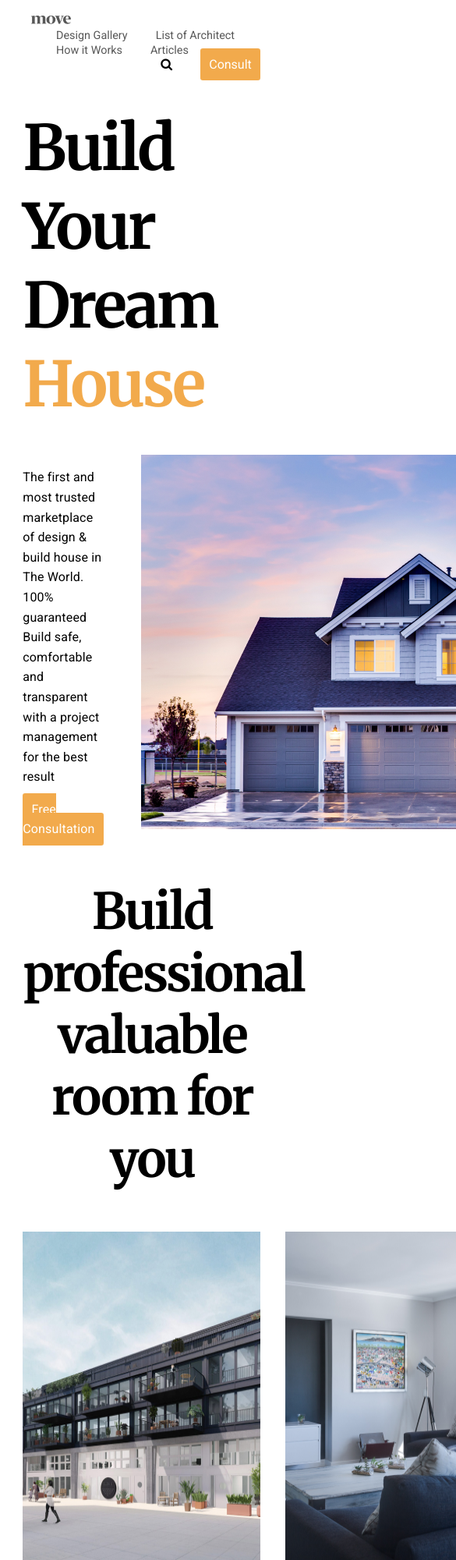
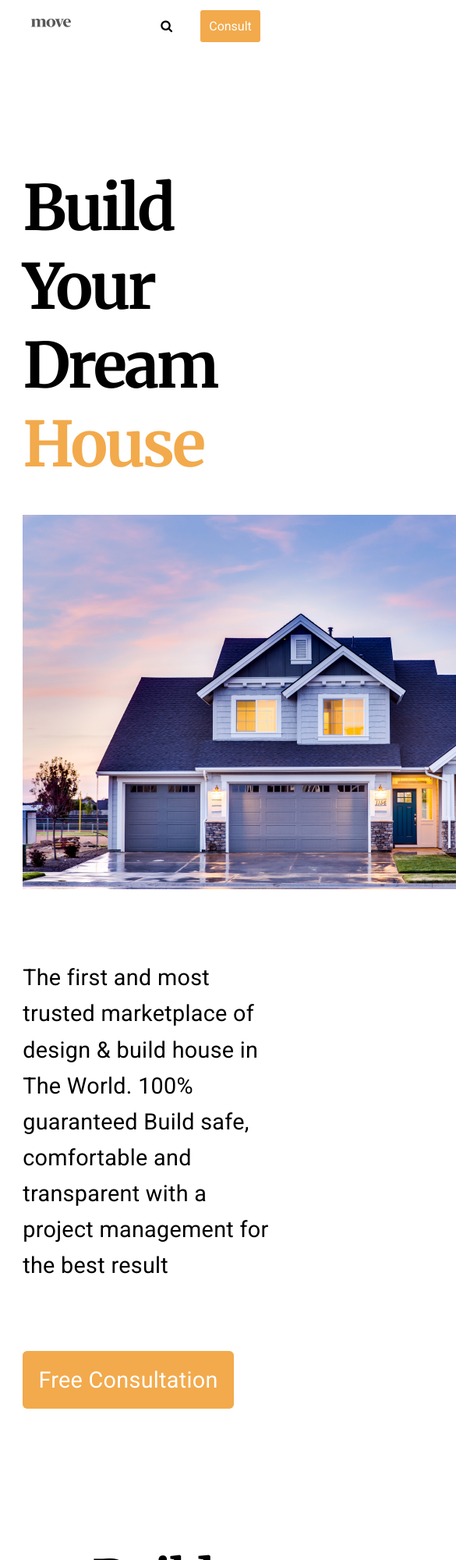
Before and after one commit to kamaladebayo/Move-Architecture, a plain HTML site: page index.html in a window 390 px wide. Shown: the top 2000 px of the page at 78% size, 585 px wide, since content can reach past the window. Drawn offline with Linux system fonts and the light colour scheme.

Commit message:
Website made responsive

```diff
--- a/css/styles.css
+++ b/css/styles.css
@@ -25,10 +25,14 @@ body{
 	/* display: block; */
 }
 
-/* Navbar */
+/* Navbar
+================
+ */
 nav{
 	padding: 0 2.5em;
 	margin: 1em 0;
+	padding-top: 1em;
+	width: 100%;
 }
 nav ul{
 	list-style: none;
@@ -92,17 +96,23 @@ section:first-child > .row > div:first-child{
 	margin-right: 3em;
 	line-height: 160%;
 	letter-spacing: 0.01em;
+	width: 30%;
 }
 section:first-child > .row .btn{
 	width: 10em;
 	margin-top: 24em;
 }
 
-
+@media(max-width: 1200px){
+	section:first-child > .row .btn{
+		width: 18em !important;
+		margin-top: 24em;
+	}
+}
 
 
 /* Section 2 */
-section:nth-child(2) h2{
+.carousel-container h2{
 	font-family: 'Merriweather', serif;
 	text-align: center;
 	font-weight: 600;
@@ -110,11 +120,15 @@ section:nth-child(2) h2{
 	line-height: 124%;
 	letter-spacing: -0.04em;
 }
-section:nth-child(2) .row{
-	justify-content: space-between;
+.carousel-container .row{
+	align-items: center;
+  justify-content: flex-start;
 }
-section:nth-child(2) img{
-	margin-right: 2em;
+.carousel-container .row *{
+	margin: 0 .5em;
+}
+.carousel-container section{
+	overflow-x: auto;
 }
 
 
@@ -150,21 +164,10 @@ section:nth-child(3) > .row div:last-child > .col-100 p > span{
 	display: block;
 	margin-bottom: 1em;
 }
-/* section:nth-child(3) > .row div:last-child > .col-100 img{
-	margin-right: 2em;
-	height: 3.7rem;
-}
-
-section:nth-child(3) > .row div:last-child > .col-100:first-child img{
-	margin-right: 2em;
-	width: 5.7rem;
-	height: 3.7rem;
-}*/
 section:nth-child(3) .btn{
 	width: 40%;
-	padding-left: 1.5em;
+	margin-left: 2em;
 }
-
 
 
 
@@ -249,21 +252,10 @@ section:nth-child(6) p > span{
 	line-height: 160%;
 	letter-spacing: 0.01em;
 }
-/* section:nth-child(6) div{
-	display: inline-block; */
-}
-/* .col-80{
-	width: 6em;
-
-} */
 .col-80 img{
-	/* position: absolute; */
 	right: 0;
 }
-.col-80 img:last-child{
-	/* position: absolute; */
 
-}
 
 
 
@@ -277,6 +269,8 @@ section:last-child
 }
 
 
+
+/* Footer */
 footer{
 	padding: 0 2.5em;
 	margin: 3em 0;
@@ -335,8 +329,125 @@ footer p a{
 
 
 
-
-
 body hr{
 	border: .05rem solid #F0F0F0;
 }
+
+
+@media(max-width: 1152px){
+
+	/* Navbar
+	================
+	 */
+	nav{
+		padding-top: .5em;
+	}
+	nav .logo{
+		position: absolute;
+	}
+	nav ul{
+		display: none;
+	}
+
+
+
+
+
+	/* main
+	=============
+	 */
+
+
+	 /* Landing */
+ section{
+		 margin-top: 12em;
+		 margin-bottom: 12em;
+	 }
+	main > section:first-child > .row{
+		flex-direction: column;
+	}
+	main > section:first-child > .row > div:first-child{
+		margin-right: 3em;
+		line-height: 160%;
+		letter-spacing: 0.01em;
+		width: 100%;
+		margin-top: 2em;
+		-webkit-order: 2;
+		-ms-order: 2;
+		order: 2;
+		font-size: 1.8rem;
+	}
+	main > section:first-child > .row > div:first-child p{
+		margin-bottom: 3.5em;
+	}
+	main > section:first-child > .row > div:last-child{
+		-webkit-order: 1;
+		-ms-order: 1;
+		order: 1;
+	}
+		main > section:first-child > .row .btn{
+		width: 10em;
+		margin-top: 30em;
+	}
+
+
+
+
+	/* Section 2 */
+	.carousel-container section{
+		margin: 3em 0;
+	}
+
+	/* Section 3 */
+	section:nth-child(3) h2{
+		text-align: center;
+	}
+	section:nth-child(3) > .row{
+		-webkit-flex-direction: column;
+		-ms-flex-direction: column;
+		flex-direction: column;
+		align-items: center;
+		font-size: 1.8rem;
+	}
+	section:nth-child(3) > .row div:last-child{
+		padding-left: 0em;
+		margin-top: 6em;
+	}
+	section:nth-child(3) .btn{
+		width: 40%;
+		margin-left: 5em;
+	}
+
+
+	/* Section 6 */
+	section:nth-child(6) .row{
+		-webkit-flex-direction: column;
+		-ms-flex-direction: column;
+		flex-direction: column;
+	}
+	section:nth-child(6) .col-20{
+		width: 100%;
+		margin-bottom: 3em;
+	}
+	section:nth-child(6) .col-80{
+		width: 100%;
+	}
+
+	/* Section Partners */
+	section:last-child .row{
+			align-items: center;
+			-webkit-flex-direction: row;
+			-ms-flex-direction: row;
+			flex-direction: row;
+			overflow-x: auto;
+	}
+
+	section:last-child .row *{
+		margin: 0 1em;
+	}
+
+	footer a{
+		font-size: 1.3rem !important;
+	}
+
+}
--- a/index.html
+++ b/index.html
@@ -21,6 +21,7 @@
 		</span>
 	</nav>
 
+
 	<main class="container">
 		<!-- Hero section -->
 		<section>
@@ -37,8 +38,10 @@
 			</div>
 		</section>
 
+	<!-- Section 2 -->
+	<div class="carousel-container">
+		<h2>Build professional <br>valuable room for you</h2>
 			<section>
-			<h2>Build professional <br>valuable room for you</h2>
 				<div class="row">
 					<img src="img/K14_Collage_08-scaled_optim 1.png" alt="">
 					<img src="img/photo-of-living-room-1457842 1.png" alt="">
@@ -46,8 +49,9 @@
 					<img src="img/img-04.png" alt="">
 			</div>
 			</section>
+		</div>
 
-
+		<!-- Section 3 -->
 		<section>
 			<h2>Build your needs <br> with Move Archicture</h2>
 			<div class="row">
@@ -79,12 +83,18 @@
 						</p>
 					</div>
 
-					<a class="btn col-100">FREE CONSULTATION</a>
+					<div class="col-100">
+						<a class="btn">FREE CONSULTATION</a>
+					</div>
 
 				</div>
 			</div>
 		</section>
 
+
+
+
+		<!-- Section 4 -->
 		<section>
 				<div class="col-30">
 					<h2>Sound Too Good <br> To Be True?</h2>
@@ -97,6 +107,8 @@
 				<img src="img/“.png" alt="">
 		</section>
 
+
+		<!-- Section 5 -->
 		<section>
 			<div class="row">
 				<div class="col-50">
@@ -109,9 +121,9 @@
 			</div>
 		</section>
 
-
+		<!-- Section 6 -->
 		<section>
-			<div class="row">>
+			<div class="row">
 				<div class="col-20">
 					<h2>Contact Us</h2>
 
@@ -134,6 +146,10 @@
 					<!-- <img src="img/female-engineer-discussing-plans-3862385 1.png" alt=""> -->
 				</div>
 		</div>
+	</section>
+
+
+		<!-- Section 7 -->
 			<section>
 				<h2>Our Partners</h2>
 				<div class="row">
@@ -143,7 +159,6 @@
 					<img src="img/logo-4.png" alt="">
 					<img src="img/logo-5.png" alt="">
 				</div>
-			</section>
 			</section>
 	</main>
 
```
Lines whose indentation alone changed are shown as unchanged.
